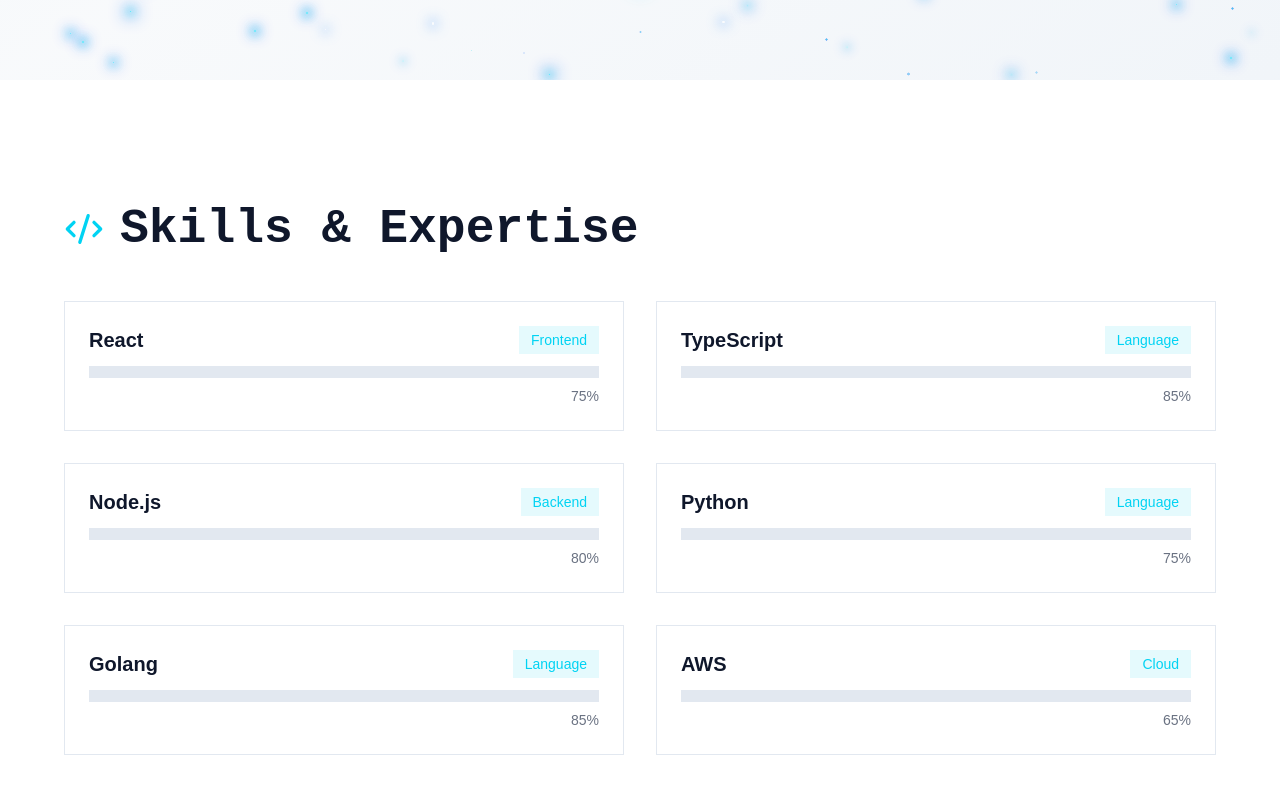
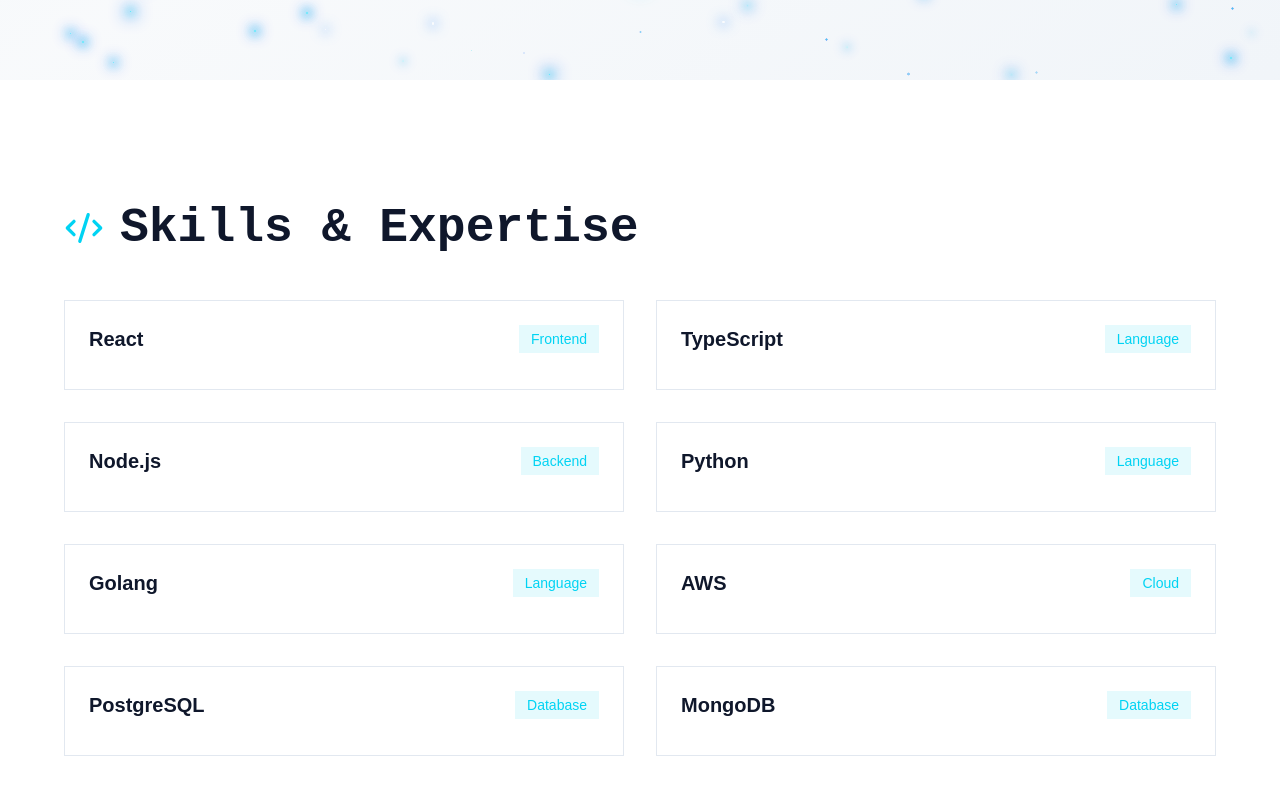
Before and after one commit to akinolaemmanuel49/portfolio-site, a React (Vite) app: page / in a window 1280 px wide. Shown: the part 720-1514 px from the top of the page. Built offline with nearby package versions, Linux system fonts and the light colour scheme.

Commit message:
update:minor changes

```diff
--- a/src/components/Skills.tsx
+++ b/src/components/Skills.tsx
@@ -4,7 +4,6 @@
 export function Skills({
   sectionsRef,
   skills,
-  activeSection,
 }: {
   sectionsRef: React.RefObject<{
     [key: string]: HTMLElement | null;
@@ -45,23 +44,6 @@
                   {skill.category}
                 </span>
               </div>
-              <div className="relative h-2 sm:h-3 bg-slate-200 dark:bg-slate-700 overflow-hidden">
-                <div
-                  className="absolute top-0 left-0 h-full bg-linear-to-r from-cyan-400 to-blue-500 transition-all duration-1000 ease-out"
-                  style={{
-                    width:
-                      activeSection === "skills" ? `${skill.level}%` : "0%",
-                  }}
-                  role="progressbar"
-                  aria-valuenow={skill.level}
-                  aria-valuemin={0}
-                  aria-valuemax={100}
-                  aria-label={`${skill.name} proficiency: ${skill.level}%`}
-                />
-              </div>
-              <div className="mt-2 text-right text-xs sm:text-sm text-gray-500 dark:text-gray-400">
-                {skill.level}%
-              </div>
             </div>
           ))}
         </div>
--- a/src/shared/data.ts
+++ b/src/shared/data.ts
@@ -10,15 +10,17 @@
 };
 
 export const tagline =
-  "Backend-first Full-Stack Developer building clean, scalable systems for real-world use.";
+  "Backend-first full-stack developer building clean, scalable systems for real-world use.";
 
 export const skills: Skill[] = [
-  { name: "React", level: 75, category: "Frontend" },
-  { name: "TypeScript", level: 85, category: "Language" },
-  { name: "Node.js", level: 80, category: "Backend" },
-  { name: "Python", level: 75, category: "Language" },
-  { name: "Golang", level: 85, category: "Language" },
-  { name: "AWS", level: 65, category: "Cloud" },
+  { name: "React", category: "Frontend" },
+  { name: "TypeScript", category: "Language" },
+  { name: "Node.js", category: "Backend" },
+  { name: "Python", category: "Language" },
+  { name: "Golang", category: "Language" },
+  { name: "AWS", category: "Cloud" },
+  { name: "PostgreSQL", category: "Database" },
+  { name: "MongoDB", category: "Database" },
 ];
 
 export const experiences: Experience[] = [
--- a/src/shared/types.ts
+++ b/src/shared/types.ts
@@ -1,6 +1,5 @@
 export type Skill = {
   name: string;
-  level: number;
   category: string;
 };
 
```
